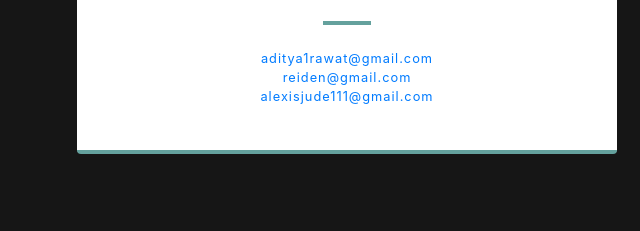
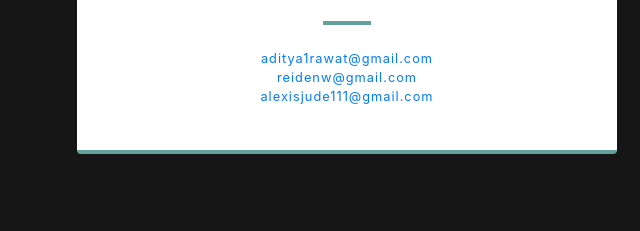
Before and after one commit to aditya1rawat/IrvineHacks2020Project, a website with bundled scripts: page site/startbootstrap-grayscale-gh-pages/index.html in a window 1280 px wide. Shown: the part 4333-4564 px from the top of the page, 8-648 px from the left. Built offline with nearby package versions, Linux system fonts and the light colour scheme.

Commit message:
Update index.html
fixed gmail

```diff
--- a/site/startbootstrap-grayscale-gh-pages/index.html
+++ b/site/startbootstrap-grayscale-gh-pages/index.html
@@ -263,7 +263,7 @@
               <div class="small text-black-50">
                 <a href="mailto:aditya1rawat@gmail.com">aditya1rawat@gmail.com</a></a>
                 <br>
-                <a href="mailto:reiden@gmail.com">reiden@gmail.com</a></a>
+                <a href="mailto:reiden@gmail.com">reidenw@gmail.com</a></a>
                 <br>
                 <a href="mailto:alexisjude111@gmail.com">alexisjude111@gmail.com</a></a>
               </div>
```
